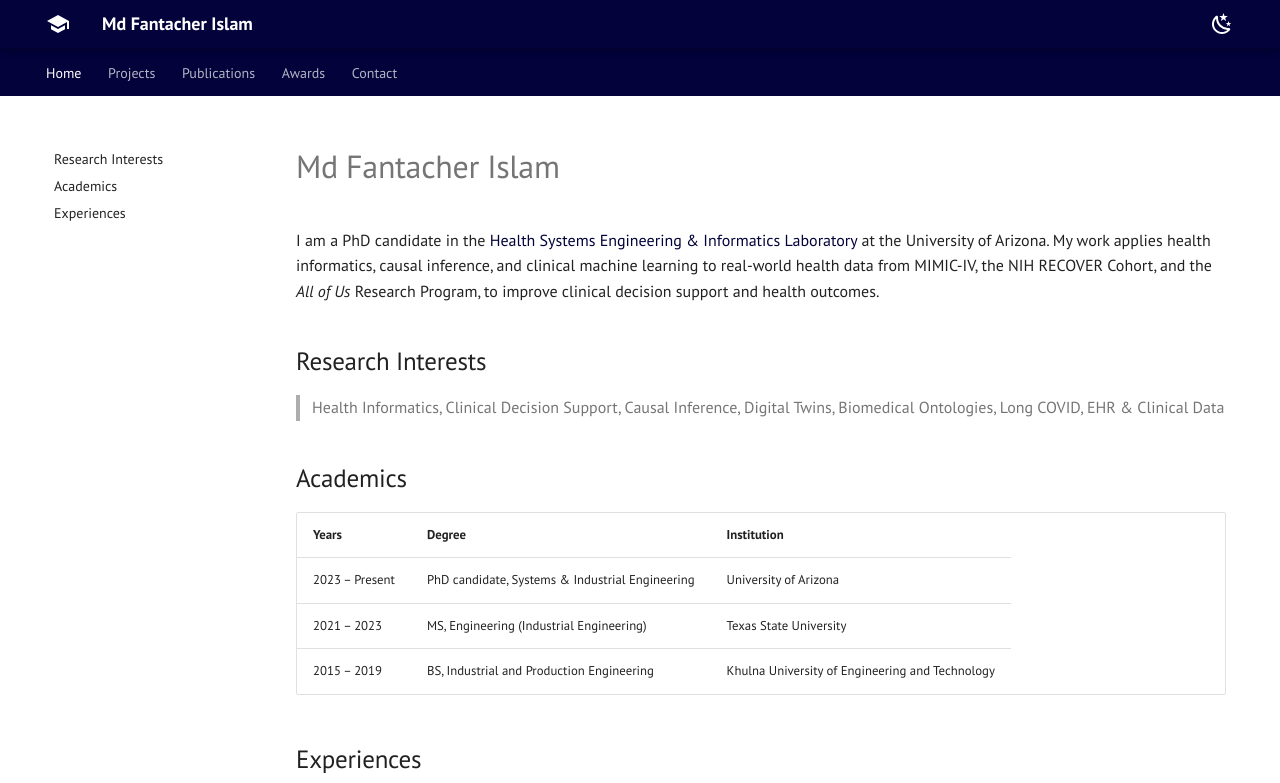
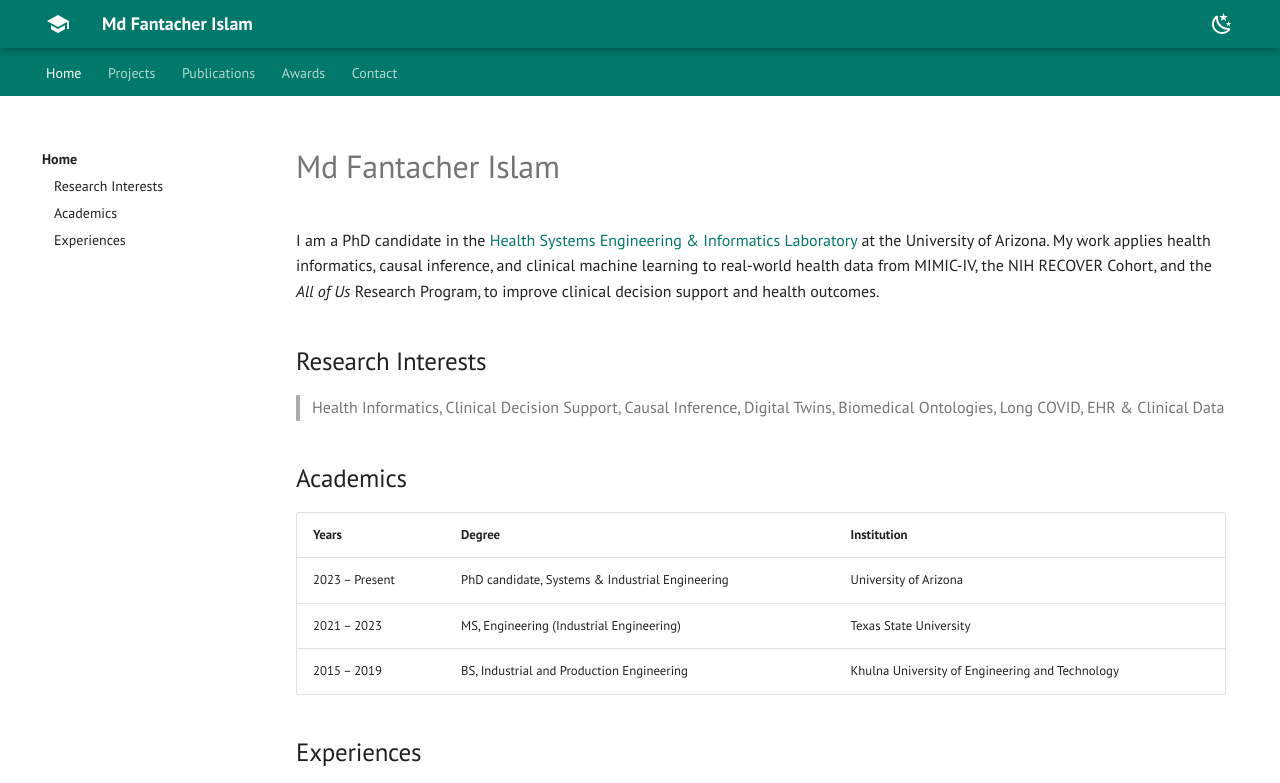
Before and after one commit to FantacherJOY/FantacherJOY.github.io, a plain HTML site: page index.html in a window 1280 px wide. Shown: the top 783 px of the page. Drawn offline with Linux system fonts and the light colour scheme.

Commit message:
Updating Profile

```diff
--- a/style.css
+++ b/style.css
@@ -2,9 +2,9 @@
 
 :root,
 [data-md-color-scheme="default"] {
-  --md-primary-fg-color:        #03023b;
-  --md-primary-fg-color--light: #2c2b62;
-  --md-primary-fg-color--dark:  #020128;
+  --md-primary-fg-color:        #00796b;
+  --md-primary-fg-color--light: #26a69a;
+  --md-primary-fg-color--dark:  #004d40;
   --md-primary-bg-color:        #ffffff;
   --md-primary-bg-color--light: #ffffffb3;
   --md-accent-fg-color:         #526cfe;
@@ -36,9 +36,9 @@
 }
 
 [data-md-color-scheme="slate"] {
-  --md-primary-fg-color:        #03023b;
-  --md-primary-fg-color--light: #2c2b62;
-  --md-primary-fg-color--dark:  #020128;
+  --md-primary-fg-color:        #00796b;
+  --md-primary-fg-color--light: #26a69a;
+  --md-primary-fg-color--dark:  #004d40;
   --md-accent-fg-color:         #ffff00;
   --md-accent-fg-color--transparent: #ffff001a;
 
@@ -336,8 +336,13 @@ svg { display: block; }
   .md-header__menu,
   .md-nav__title { display: none; }
   .md-nav--primary > .md-nav__list > .md-nav__item:not(.md-nav__item--active) { display: none; }
-  .md-nav--primary > .md-nav__list > .md-nav__item--active > .md-nav__link { display: none; }
-  .md-nav--secondary > .md-nav__list > .md-nav__item:first-child > .md-nav__link { margin-top: 0; }
+  .md-nav--primary > .md-nav__list > .md-nav__item--active > .md-nav__link {
+    margin-top: 0;
+    font-weight: 700;
+    color: var(--md-default-fg-color);
+    pointer-events: none;
+  }
+  .md-nav--secondary > .md-nav__list { margin-top: .4rem; }
   .md-content { max-width: calc(100% - 12.1rem); }
   .md-content__inner { margin-left: 1.2rem; margin-right: 1.2rem; }
 }
@@ -571,7 +576,7 @@ svg { display: block; }
   max-width: 100%;
   margin-bottom: .5em;
 }
-.md-typeset__table table {
+.md-typeset .md-typeset__table table {
   display: table;
   width: 100%;
   margin: 0;
```
